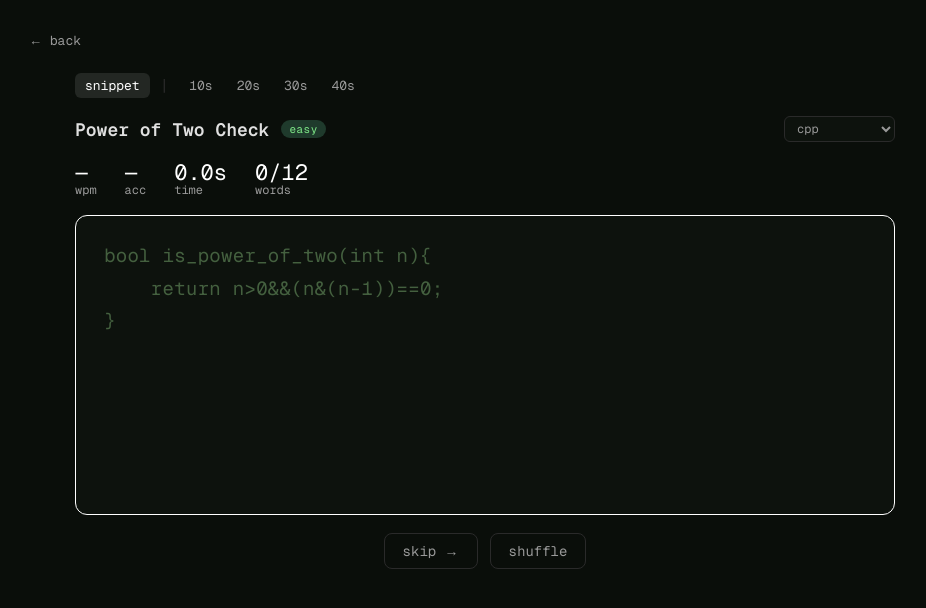
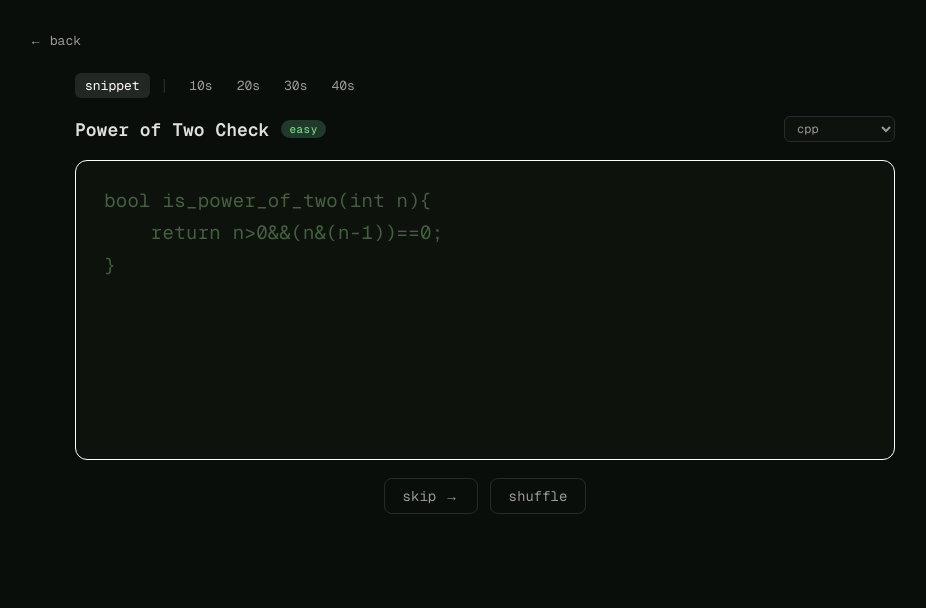
Before and after one commit to mihirr-spec/Glyph-, a Next.js app: page / in a window 1280 px wide. Both pictures are taken after a click on the button 394 px from the left and 516 px from the top of the page. Shown: the top 608 px of the page, without its empty margins (155-1081 px from the left). Built offline with nearby package versions, Linux system fonts and the light colour scheme.

Commit message:
fix: remove live stats bar, show only countdown in time mode then results

```diff
--- a/components/TypingTest.tsx
+++ b/components/TypingTest.tsx
@@ -322,9 +322,8 @@ export default function TypingTest({ snippets, seenKey }: Props) {
         </p>
       )}
 
-      {/* Hide live stats once results are showing */}
-      {!isOver && (
-        mode === "time" ? (
+      {/* Countdown only in time mode while typing */}
+      {!isOver && mode === "time" && (
         <div className={styles.stats}>
           <div className={`${styles.stat} ${remaining !== null && remaining <= 5 ? styles.urgent : ""}`}>
             <span className={styles.statValue} style={{ fontSize: 36 }}>
@@ -332,17 +331,7 @@ export default function TypingTest({ snippets, seenKey }: Props) {
             </span>
             <span className={styles.statLabel}>seconds</span>
           </div>
-            <Stat label="wpm" value={liveTimeWpm > 0 ? String(liveTimeWpm) : "—"} />
-            <Stat label="acc" value={accuracyLabel} />
         </div>
-        ) : (
-          <div className={styles.stats}>
-            <Stat label="wpm" value={wpmLabel} />
-            <Stat label="acc" value={accuracyLabel} />
-            <Stat label="time" value={`${(elapsedMs / 1000).toFixed(1)}s`} />
-            <Stat label="words" value={`${typedWords}/${totalWords}`} />
-          </div>
-        )
       )}
 
       <div
```
Lines whose indentation alone changed are shown as unchanged.
